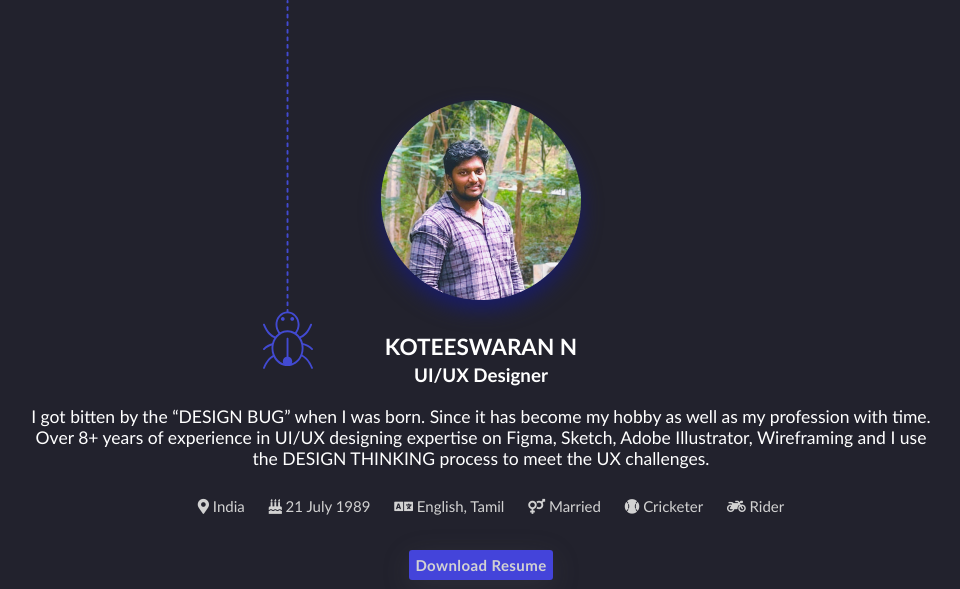
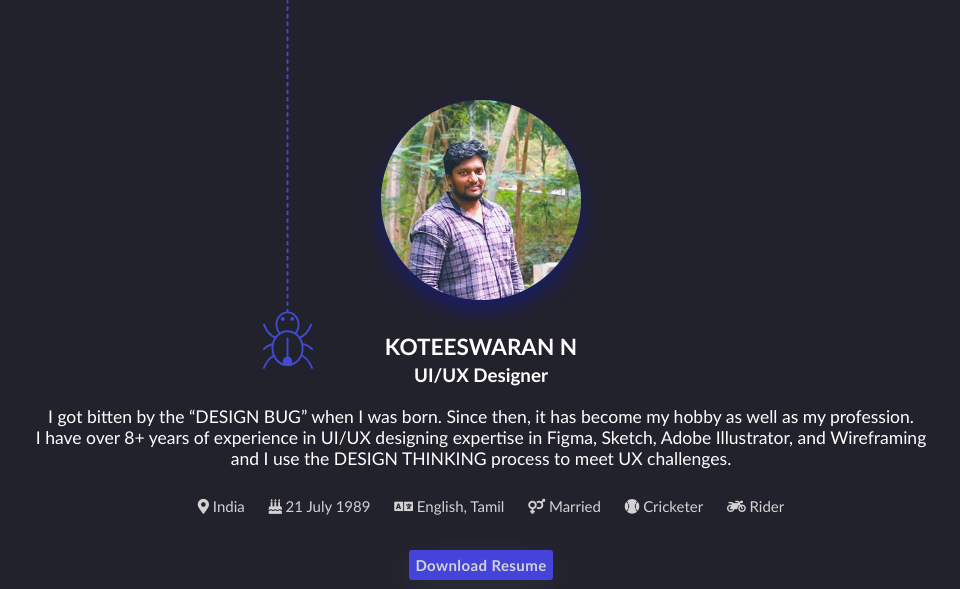
Before and after one commit to nkoteeswaran/Portfolio, a plain HTML site: page index.html in a window 1280 px wide. Shown: the top 589 px of the page, without its empty margins (159-1119 px from the left). Drawn offline with Linux system fonts and the light colour scheme.

Commit message:
Update index.html

```diff
--- a/index.html
+++ b/index.html
@@ -30,10 +30,8 @@
 			<p>
 			<h3>
 				<!--<span style="font-weight: bold">Hi! </span><font color="D2D2D2">--><span
-					style="font-weight: normal"> I got bitten by the “DESIGN BUG” when I was born. Since it has
-					become my hobby as well as my profession with time.<br>
-					Over 8+ years of experience in UI/UX designing expertise on Figma, Sketch, Adobe Illustrator,
-					Wireframing and I use the DESIGN THINKING process to meet the UX challenges.</span></font>
+					style="font-weight: normal"> I got bitten by the “DESIGN BUG” when I was born. Since then, it has become my hobby as well as my profession.<br>
+					I have over 8+ years of experience in UI/UX designing expertise in Figma, Sketch, Adobe Illustrator, and Wireframing and I use the DESIGN THINKING process to meet UX challenges.</span></font>
 			</h3>
 			</p>
 
```
